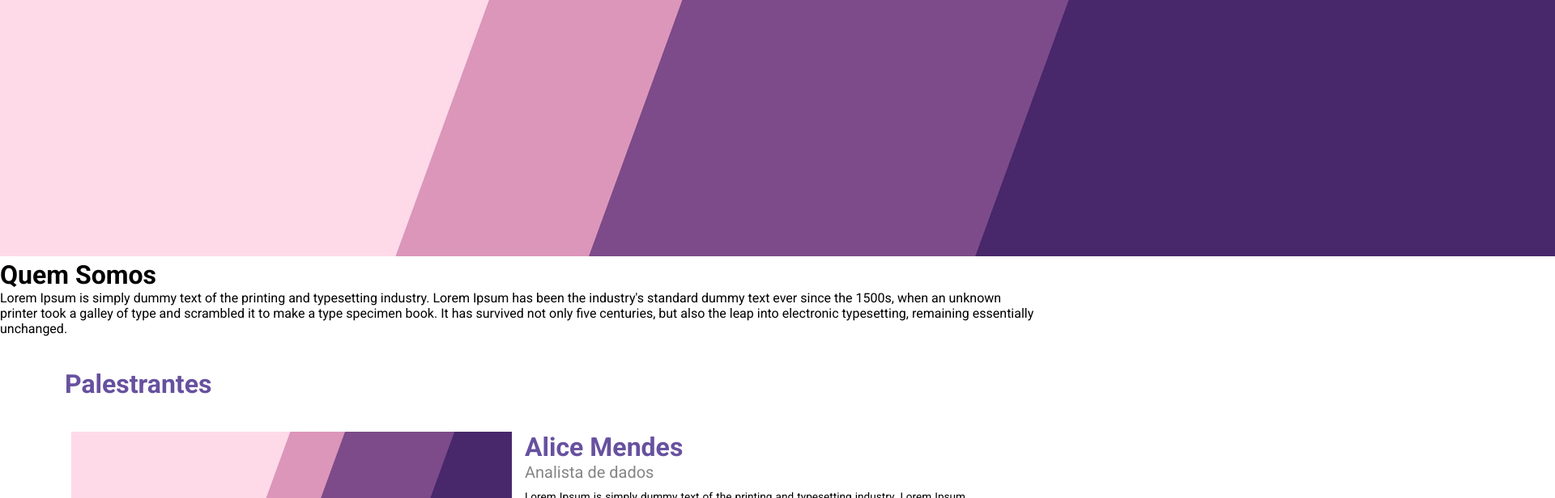
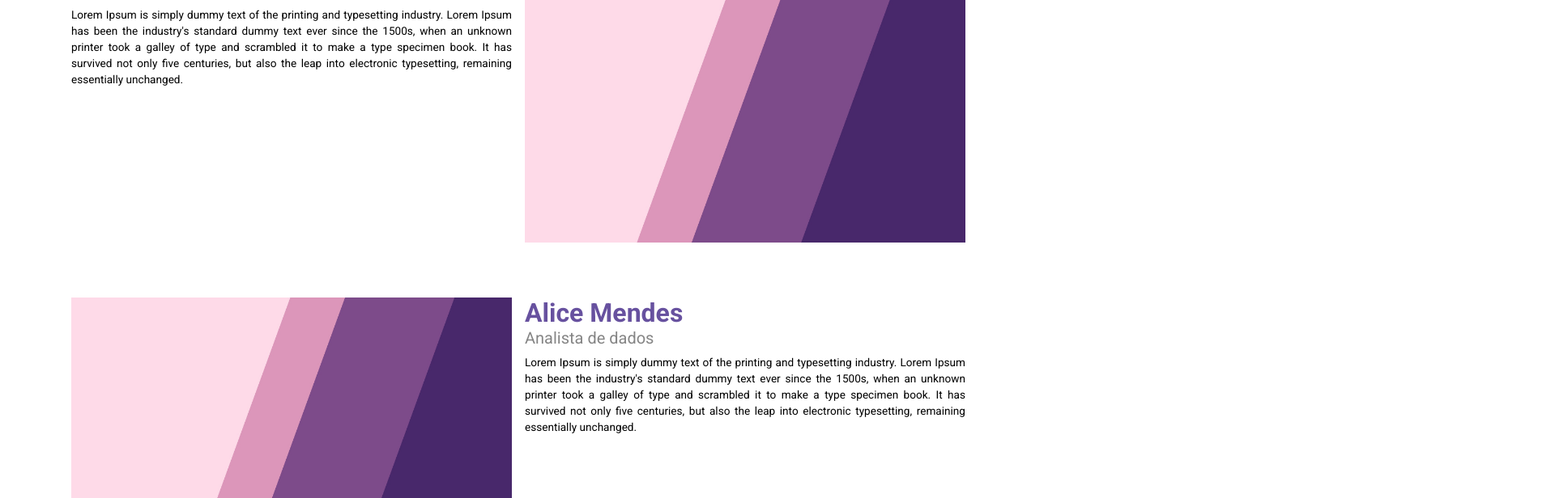
Before and after one commit to vmdev10/gestor-eventos, a React (Create React App) app: page /event in a window 1280 px wide. Shown: the part 1379-1995 px from the top of the page at 81% size, 1920 px wide, since content can reach past the window. Built offline with nearby package versions, Linux system fonts and the light colour scheme.

Commit message:
Removed the About/Index.jsx component html from Event.jsx

```diff
--- a/src/Pages/Event/Event.jsx
+++ b/src/Pages/Event/Event.jsx
@@ -1,30 +1,15 @@
 import "./Event.css";
 
 import BannerEvent from "../../components/BannerEvent/Index";
+import About from "../../components/About/Index";
 
 import React from "react";
 function Event() {
   return (
     <>
-    <BannerEvent />
-      <div className="About">
-        <div>
-          <img src="/images/banner-gradient.jpg" alt="" />
-        </div>
+      <BannerEvent />
 
-        <div className="AboutInformations">
-          <h1>Quem Somos</h1>
-          <p>
-            Lorem Ipsum is simply dummy text of the printing and typesetting
-            industry. Lorem Ipsum has been the industry's standard dummy text
-            ever since the 1500s, when an unknown printer took a galley of type
-            and scrambled it to make a type specimen book. It has survived not
-            only five centuries, but also the leap into electronic typesetting,
-            remaining essentially unchanged.
-          </p>
-        </div>
-      </div>
-
+      <About />
       <div className="Speakers">
         <h1>Palestrantes</h1>
 
```
